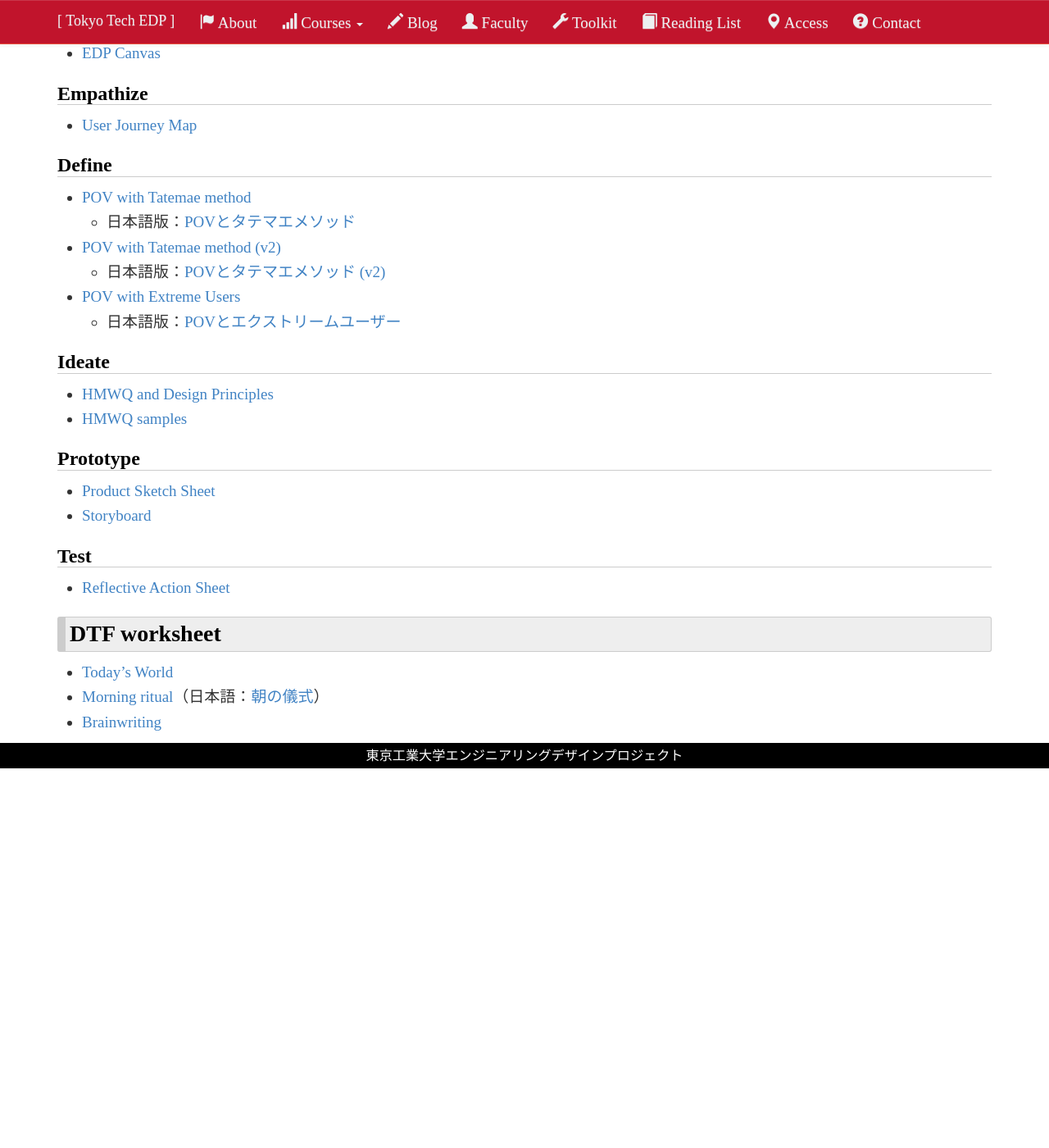
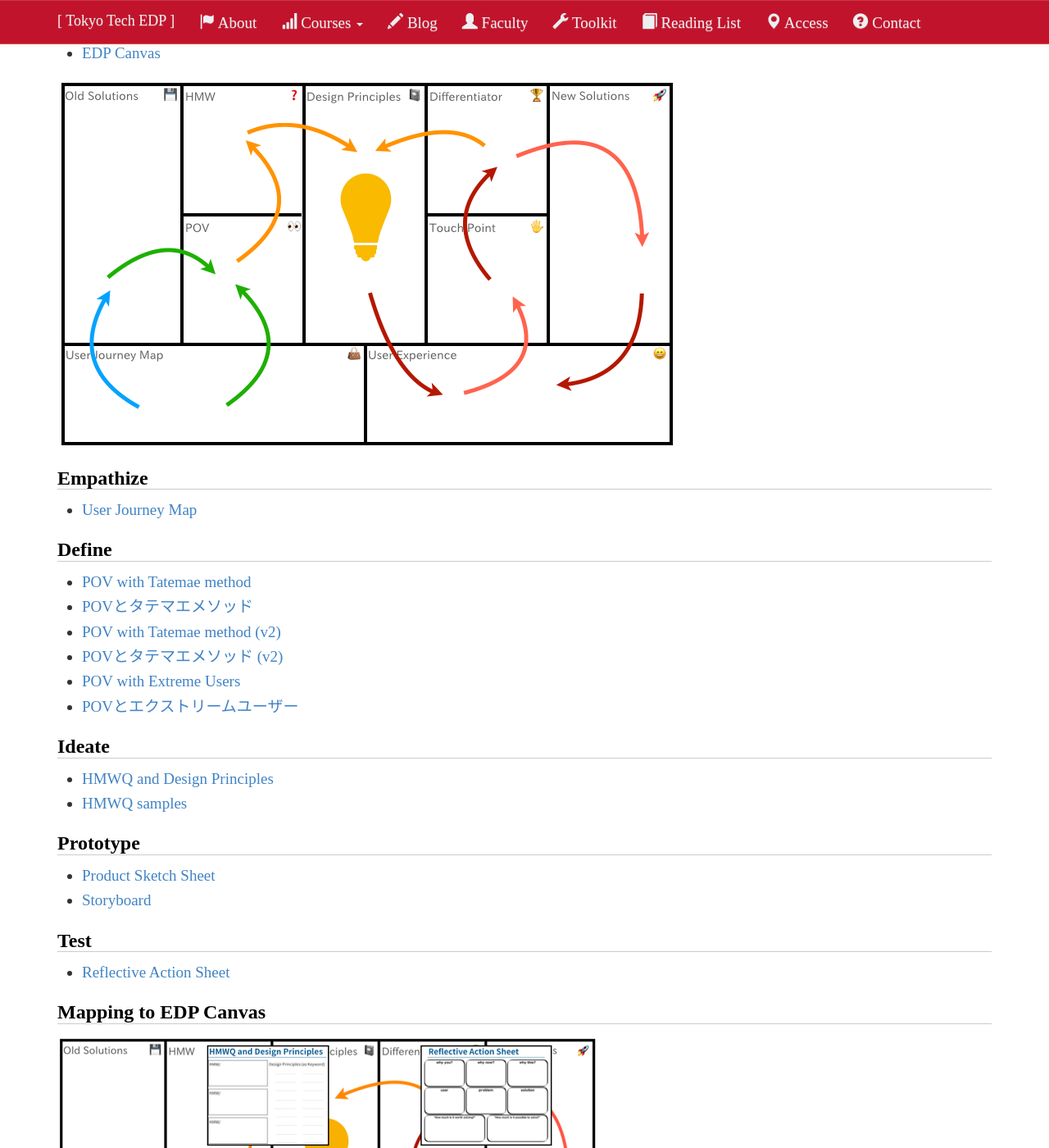
Before and after one commit to titech-edp/titech-edp.github.io, a Jekyll site: the page built from toolkit/index.md, in a window 1280 px wide and 1400 px high, scrolled down 549 px. Shown: the whole window at 82% size. Built offline with Jekyll 4.4.1, drawn with Linux system fonts in a browser that asks for light colours; nearby versions of some CDN libraries; library files that are not in the unit come from our copies; before the commit the page ends 1486 px from its top, so only the background shows below that.

Commit message:
update toolkit

```diff
--- a/toolkit/index.md
+++ b/toolkit/index.md
@@ -16,6 +16,8 @@ title: EDP Toolkit
 
 - [EDP Canvas](edp-canvas.pdf)
 
+![EDP Canvas sample](img_edp-canvas-sample.png)
+
 
 ## Empathize
 
@@ -23,11 +25,11 @@ title: EDP Toolkit
 
 ## Define
 - [POV with Tatemae method](pov-tatemae.pdf)
-  - 日本語版：[POVとタテマエメソッド](pov-tatemae_ja.pdf)
+- [POVとタテマエメソッド](pov-tatemae_ja.pdf)
 - [POV with Tatemae method (v2)](pov-tatemae_v2.pdf)
-  - 日本語版：[POVとタテマエメソッド (v2)](pov-tatemae_ja_v2.pdf)
+- [POVとタテマエメソッド (v2)](pov-tatemae_ja_v2.pdf)
 - [POV with Extreme Users](pov-extreme-users.pdf)
-	- 日本語版：[POVとエクストリームユーザー](pov-extreme-users_ja.pdf)
+- [POVとエクストリームユーザー](pov-extreme-users_ja.pdf)
 
 ## Ideate
 - [HMWQ and Design Principles](hmwq-design-principles.pdf)
@@ -40,6 +42,9 @@ title: EDP Toolkit
 ## Test
 - [Reflective Action Sheet](reflective-action-sheet.pdf)
 
+## Mapping to EDP Canvas
+![EDP Canvas mapping](img_edp-canvas-mapping.png)
+
 # DTF worksheet
 
 - [Today's World](todays-world.pdf)
```
Also changed, not shown: toolkit/img_edp-canvas-mapping.png (added), toolkit/img_edp-canvas-sample.png (added), 16 other files.
